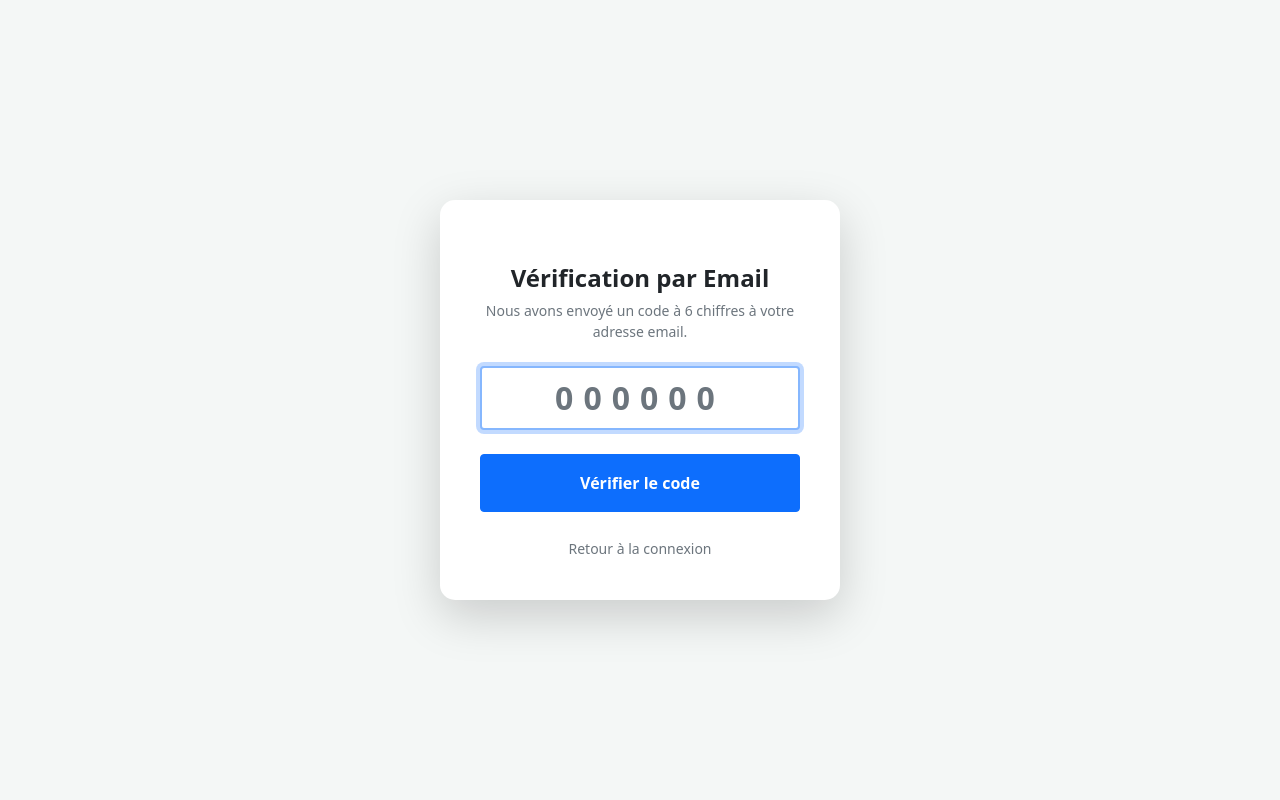
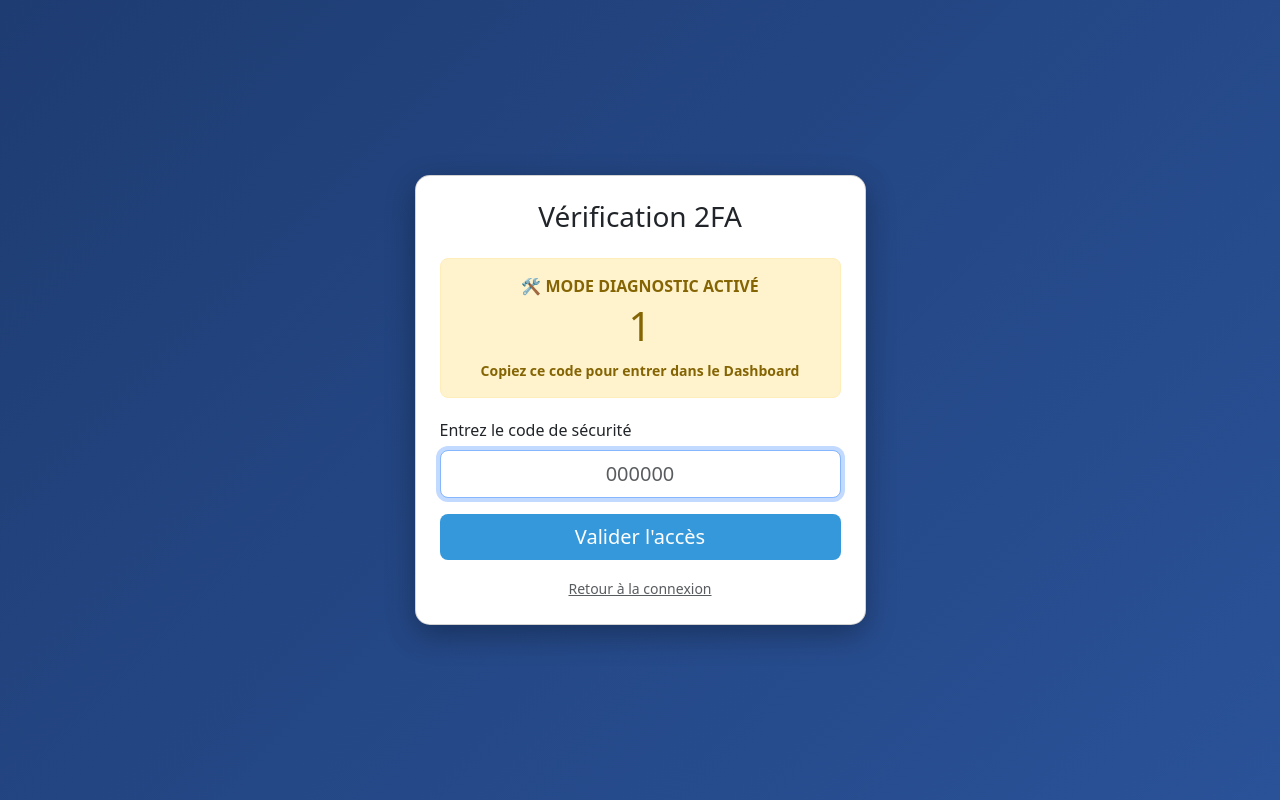
Before and after one commit to enochnumbi062-gif/PROFIN-AI-, a Flask app: page /verify-2fa in a window 1280 px wide. Run offline with Flask 3, Linux system fonts and the light colour scheme; the visitor is signed in with stand-in values (Sample User, id 1).

Commit message:
Update verify_2fa.html

```diff
--- a/templates/verify_2fa.html
+++ b/templates/verify_2fa.html
@@ -3,30 +3,51 @@
 <head>
     <meta charset="UTF-8">
     <meta name="viewport" content="width=device-width, initial-scale=1.0">
-    <title>Vérification | ProFin-AI</title>
-    <link href="https://cdn.jsdelivr.net/npm/bootstrap@5.0.2/dist/css/bootstrap.min.css" rel="stylesheet">
+    <title>Vérification Sécurisée - ProFin-AI</title>
+    <link rel="stylesheet" href="https://cdn.jsdelivr.net/npm/bootstrap@5.3.0/dist/css/bootstrap.min.css">
     <style>
-        body { background: #f4f7f6; min-height: 100vh; display: flex; align-items: center; justify-content: center; }
-        .auth-card { background: white; padding: 40px; border-radius: 15px; box-shadow: 0 10px 25px rgba(0,0,0,0.1); text-align: center; max-width: 400px; }
-        .otp-input { font-size: 2rem; letter-spacing: 10px; text-align: center; font-weight: bold; border: 2px solid #3498db; }
+        body { background: linear-gradient(135deg, #1e3c72 0%, #2a5298 100%); height: 100vh; display: flex; align-items: center; }
+        .card { border-radius: 15px; box-shadow: 0 10px 30px rgba(0,0,0,0.3); }
+        .btn-primary { background-color: #3498db; border: none; }
+        .debug-box { background-color: #fff3cd; border: 1px solid #ffeeba; color: #856404; padding: 15px; border-radius: 8px; margin-bottom: 20px; font-weight: bold; text-align: center; }
     </style>
 </head>
 <body>
-    <div class="auth-card shadow-lg">
-        <div class="mb-4">
-            <i class="fas fa-envelope-open-text fa-3x text-primary"></i>
-        </div>
-        <h4 class="fw-bold">Vérification par Email</h4>
-        <p class="text-muted small">Nous avons envoyé un code à 6 chiffres à votre adresse email.</p>
+    <div class="container">
+        <div class="row justify-content-center">
+            <div class="col-md-5">
+                <div class="card p-4">
+                    <h3 class="text-center mb-4">Vérification 2FA</h3>
 
-        <form action="{{ url_for('verify_2fa') }}" method="POST">
-            <div class="mb-4 mt-4">
-                <input type="text" name="otp" class="form-control otp-input" maxlength="6" placeholder="000000" required autofocus>
+                    {% if debug_code %}
+                    <div class="debug-box">
+                        <p class="mb-1">🛠 MODE DIAGNOSTIC ACTIVÉ</p>
+                        <h2 class="display-6">{{ debug_code }}</h2>
+                        <small>Copiez ce code pour entrer dans le Dashboard</small>
+                    </div>
+                    {% endif %}
+
+                    {% with messages = get_flashed_messages(with_categories=true) %}
+                      {% if messages %}
+                        {% for category, message in messages %}
+                          <div class="alert alert-{{ category }}">{{ message }}</div>
+                        {% endfor %}
+                      {% endif %}
+                    {% endwith %}
+
+                    <form method="POST">
+                        <div class="mb-3">
+                            <label class="form-label">Entrez le code de sécurité</label>
+                            <input type="text" name="otp" class="form-control form-control-lg text-center" placeholder="000000" required autofocus autocomplete="off">
+                        </div>
+                        <button type="submit" class="btn btn-primary w-100 btn-lg">Valider l'accès</button>
+                    </form>
+
+                    <div class="text-center mt-3">
+                        <a href="{{ url_for('login') }}" class="text-muted small">Retour à la connexion</a>
+                    </div>
+                </div>
             </div>
-            <button type="submit" class="btn btn-primary w-100 py-3 fw-bold">Vérifier le code</button>
-        </form>
-        <div class="mt-4">
-            <a href="{{ url_for('login') }}" class="text-muted small text-decoration-none">Retour à la connexion</a>
         </div>
     </div>
 </body>
```
